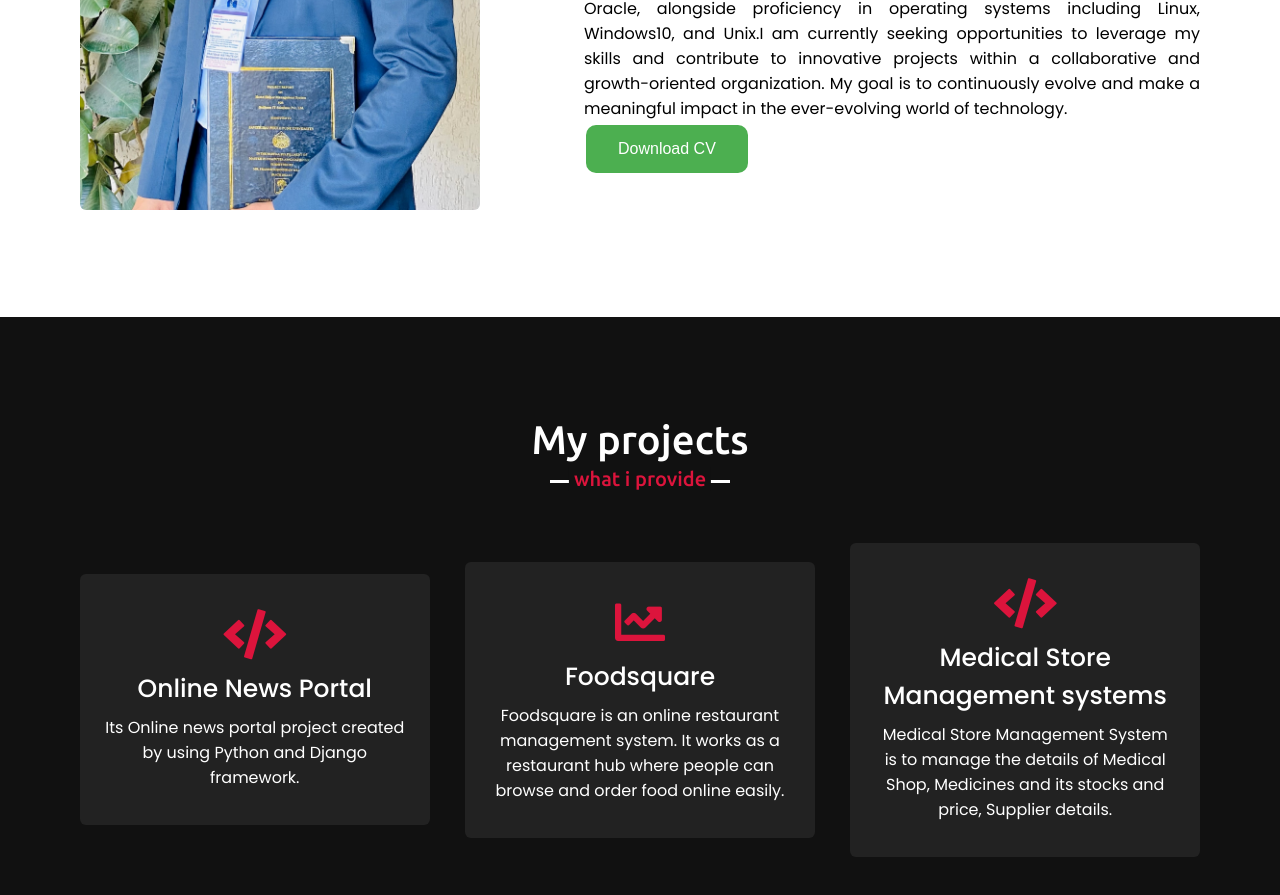
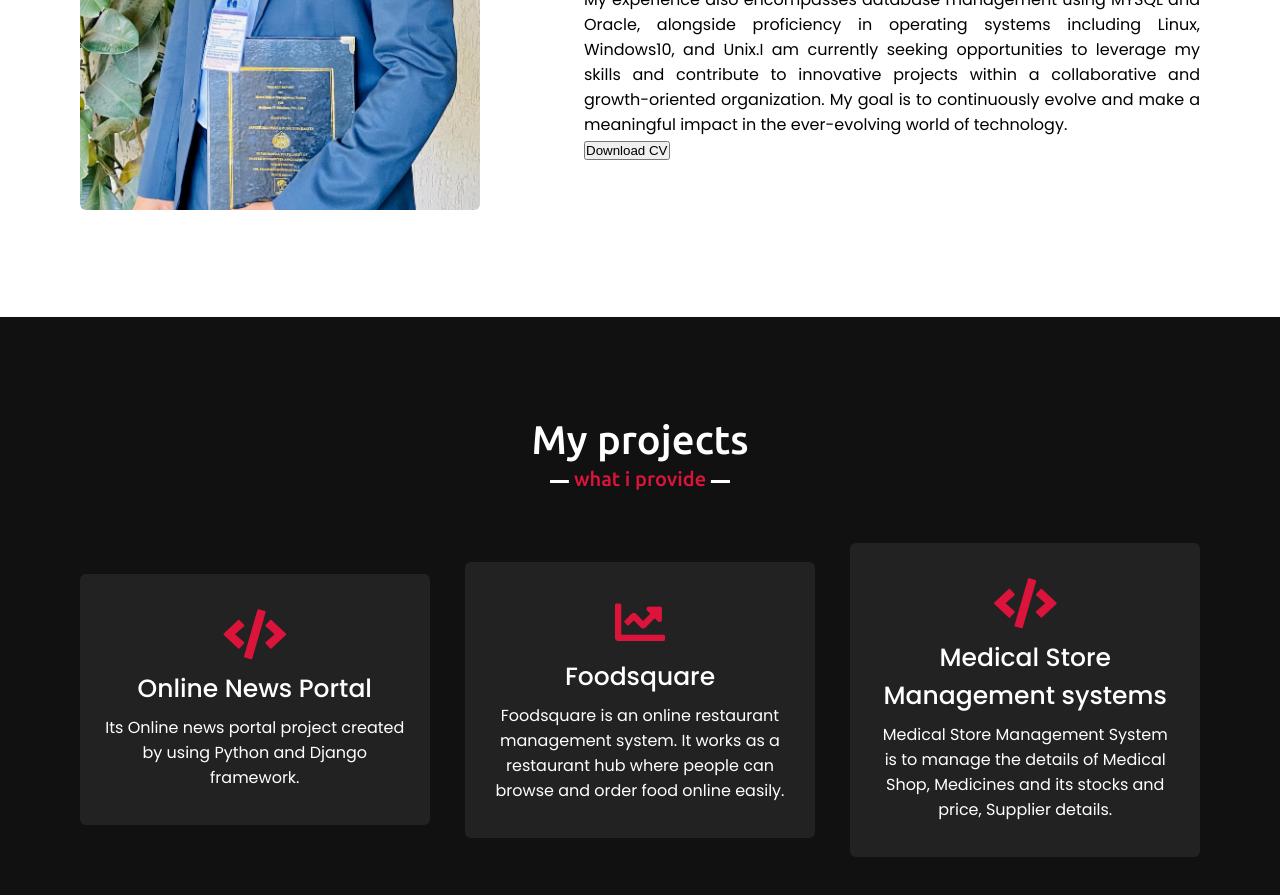
Before and after one commit to pramodk5050/Pramod_Portfolio, a plain HTML site: page index.html in a window 1280 px wide. Shown: the part 1380-2275 px from the top of the page. Drawn offline with nearby package versions, Linux system fonts and the light colour scheme.

Commit message:
Update style.css

```diff
--- a/style.css
+++ b/style.css
@@ -1,22 +1,6 @@
 /*  import google fonts */
 @import url('https://fonts.googleapis.com/css2?family=Poppins:wght@400;500;600;700&family=Ubuntu:wght@400;500;700&display=swap');
-.resume_button button {
-  background-color: #4CAF50; /* Green background */
-  border: none; /* No border */
-  color: white; /* White text */
-  padding: 15px 32px; /* Padding */
-  text-align: center; /* Center text */
-  text-decoration: none; /* No underline */
-  display: inline-block; /* Display as inline-block */
-  font-size: 16px; /* Font size */
-  margin: 4px 2px; /* Margin */
-  cursor: pointer; /* Cursor pointer */
-  border-radius: 10px; /* Rounded corners */
-}
 
-.resume_button button:hover {
-  background-color: #45a049; /* Darker green on hover */
-}
 *{
     margin: 0;
     padding: 0;
```
